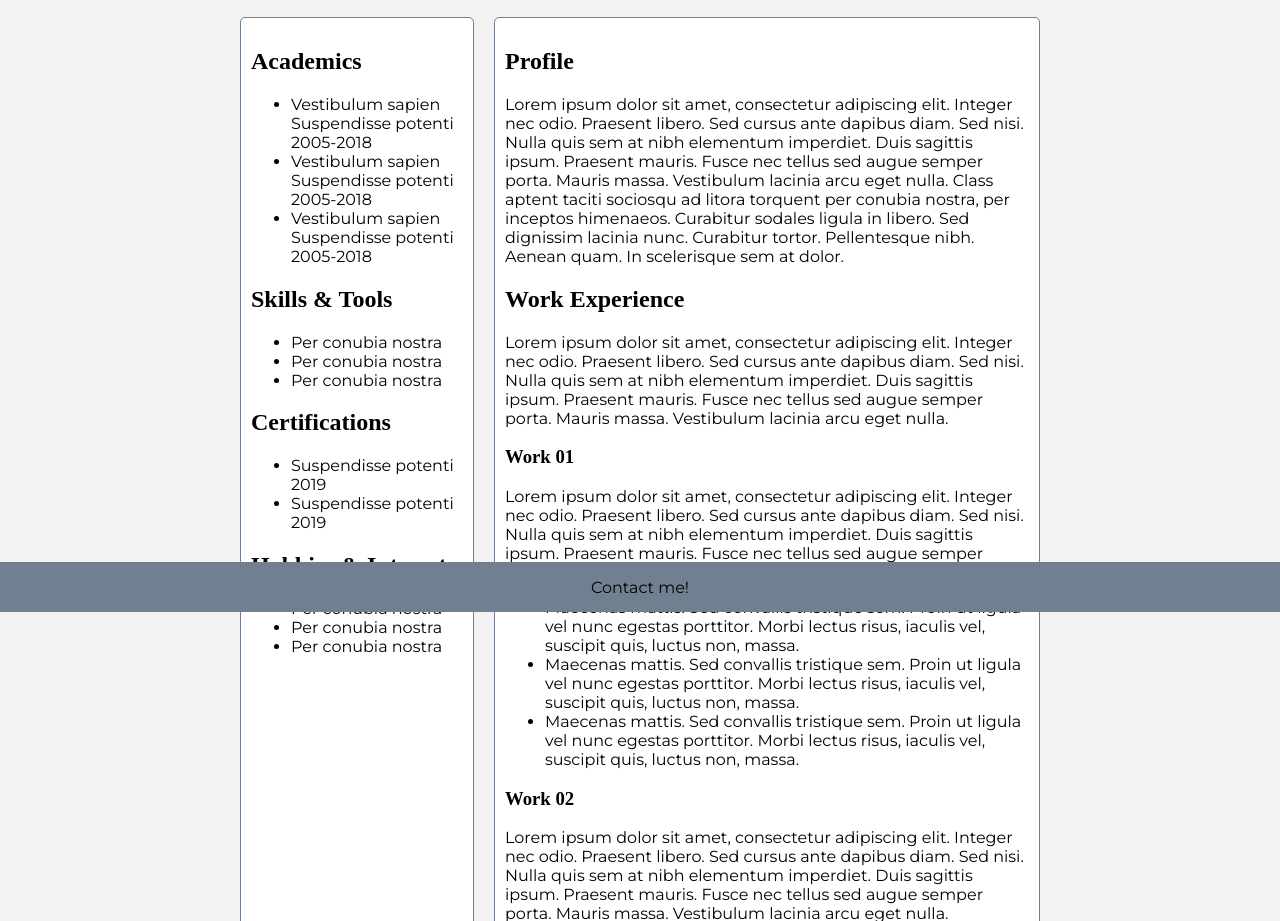
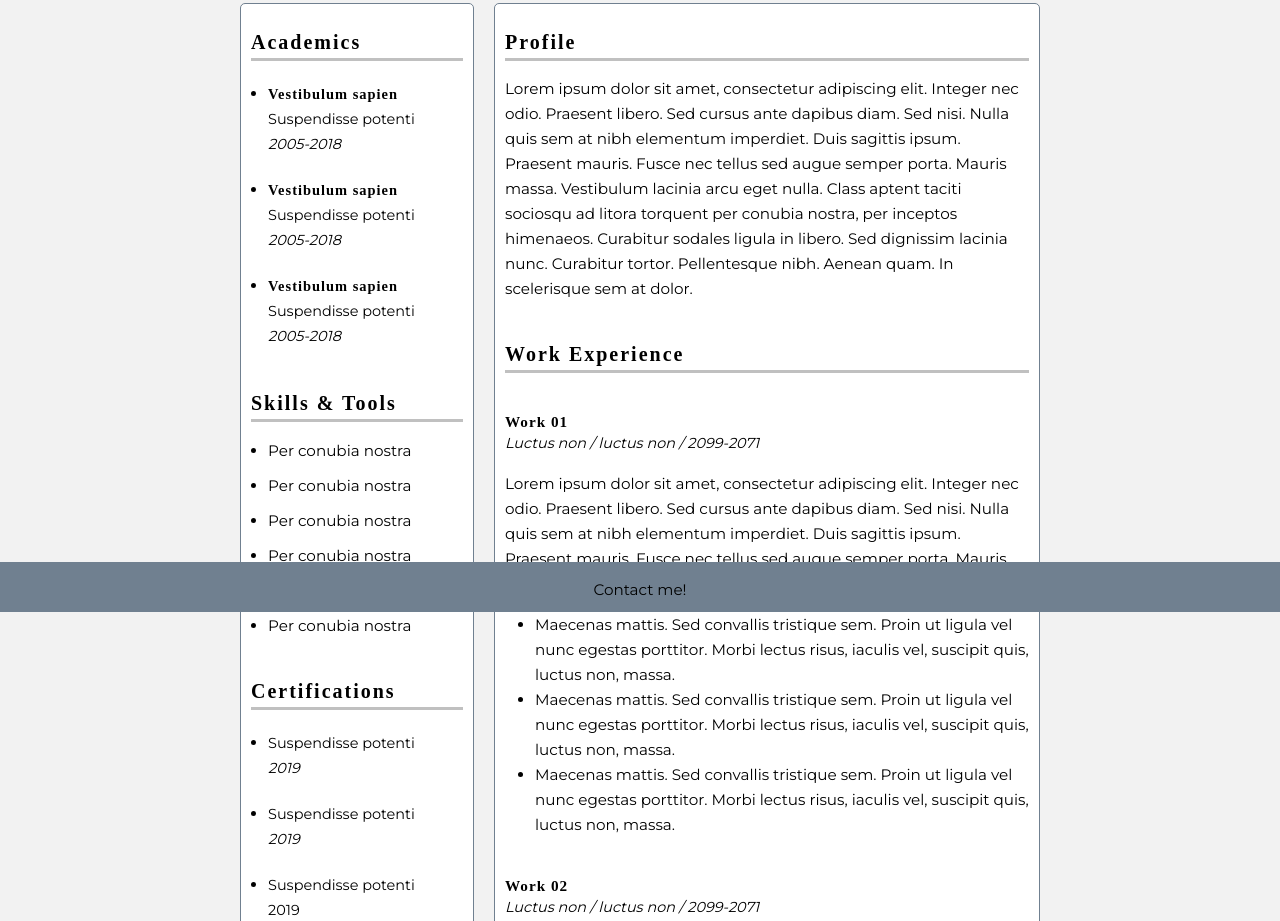
Before and after one commit to roziercd/roziercd.github.io, a plain HTML site: page index.html in a window 1280 px wide. Shown: the part 188-1109 px from the top of the page. Drawn offline with Linux system fonts and the light colour scheme; a web font is replaced by a local one.

Commit message:
v1 styles complete

```diff
--- a/css/style.css
+++ b/css/style.css
@@ -89,3 +89,74 @@ h1, h2, h3 {
       "grid-side    grid-main";
   }
 }
+
+
+/* Text Styles */
+
+.section-block {
+  padding-bottom: 10px;
+}
+
+.section-title {
+  border-bottom: 3px solid silver;
+  height: 30px;
+}
+
+.work-experience-title {
+  margin-top: 40px;
+  margin-bottom: 0px;
+}
+
+ul.work-experience-bullets {
+  padding-left: 30px
+}
+
+h1 {
+  font-size: 165%;
+  letter-spacing: 2px;
+}
+
+h2 {
+  font-size: 125%;
+  letter-spacing: 2px;
+}
+
+h3 {
+  font-size: 95%;
+  letter-spacing: 1px;
+  margin-top: 0;
+  margin-bottom: 0;
+  margin-left: 0;
+  margin-right: 0;
+  font-weight: bold;
+}
+
+.multi-line-lines, .work-experience-title-lines, .work-experience-subtitle-lines {
+    margin: 0;
+    padding: 0;
+}
+
+.work-experience-subtitle-lines {
+  font-size: 90%;
+}
+
+p, li {
+  line-height: 25px;
+  font-size: 95%;
+}
+
+ul {
+  padding-left: 17px
+}
+
+li:first-child {
+  margin-top: 0;
+}
+
+li.multi-line-bullets {
+  margin-top: 20px;
+}
+
+li.single-line-bullets {
+  margin-top: 10px;
+}
--- a/index.html
+++ b/index.html
@@ -33,31 +33,40 @@
             </div>
 
             <div class="main-content">
-                <div class="profile">
-                    <h2>Profile</h2>
+                <div class="profile section-block">
+                    <div class="section-title"><h2>Profile</h2></div>
                     <p>Lorem ipsum dolor sit amet, consectetur adipiscing elit. Integer nec odio. Praesent libero. Sed cursus ante dapibus diam. Sed nisi. Nulla quis sem at nibh elementum imperdiet. Duis sagittis ipsum. Praesent mauris. Fusce nec tellus sed augue semper porta. Mauris massa. Vestibulum lacinia arcu eget nulla. Class aptent taciti sociosqu ad litora torquent per conubia nostra, per inceptos himenaeos. Curabitur sodales ligula in libero. Sed dignissim lacinia nunc. Curabitur tortor. Pellentesque nibh. Aenean quam. In scelerisque sem at dolor.</p>
                 </div>
-                <div class="work-experience">
-                    <h2>Work Experience</h2>
-                    <p>Lorem ipsum dolor sit amet, consectetur adipiscing elit. Integer nec odio. Praesent libero. Sed cursus ante dapibus diam. Sed nisi. Nulla quis sem at nibh elementum imperdiet. Duis sagittis ipsum. Praesent mauris. Fusce nec tellus sed augue semper porta. Mauris massa. Vestibulum lacinia arcu eget nulla.</p>
+                <div class="work-experience section-block">
+                    <div class="section-title"><h2>Work Experience</h2></div>
+
                     <div class="work-experience-01">
-                        <h3>Work 01</h3>
+                            <div class="work-experience-title">
+                                <h3 class="work-experience-title-lines">Work 01</h3>
+                                <p class="work-experience-subtitle-lines"><i>Luctus non / luctus non / 2099-2071</i></p>
+                            </div>
                         <p>Lorem ipsum dolor sit amet, consectetur adipiscing elit. Integer nec odio. Praesent libero. Sed cursus ante dapibus diam. Sed nisi. Nulla quis sem at nibh elementum imperdiet. Duis sagittis ipsum. Praesent mauris. Fusce nec tellus sed augue semper porta. Mauris massa. Vestibulum lacinia arcu eget nulla.</p>
-                        <ul class="work-bullets">
+                        <ul class="work-experience-bullets">
                             <li>Maecenas mattis. Sed convallis tristique sem. Proin ut ligula vel nunc egestas porttitor. Morbi lectus risus, iaculis vel, suscipit quis, luctus non, massa.</li>
                             <li>Maecenas mattis. Sed convallis tristique sem. Proin ut ligula vel nunc egestas porttitor. Morbi lectus risus, iaculis vel, suscipit quis, luctus non, massa.</li>
                             <li>Maecenas mattis. Sed convallis tristique sem. Proin ut ligula vel nunc egestas porttitor. Morbi lectus risus, iaculis vel, suscipit quis, luctus non, massa.</li>
                         </ul>
-                        <h3>Work 02</h3>
+                        <div class="work-experience-title">
+                            <h3 class="work-experience-title-lines">Work 02</h3>
+                            <p class="work-experience-subtitle-lines"><i>Luctus non / luctus non / 2099-2071</i></p>
+                        </div>
                         <p>Lorem ipsum dolor sit amet, consectetur adipiscing elit. Integer nec odio. Praesent libero. Sed cursus ante dapibus diam. Sed nisi. Nulla quis sem at nibh elementum imperdiet. Duis sagittis ipsum. Praesent mauris. Fusce nec tellus sed augue semper porta. Mauris massa. Vestibulum lacinia arcu eget nulla.</p>
-                        <ul class="work-bullets">
+                        <ul class="work-experience-bullets">
                             <li>Maecenas mattis. Sed convallis tristique sem. Proin ut ligula vel nunc egestas porttitor. Morbi lectus risus, iaculis vel, suscipit quis, luctus non, massa.</li>
                             <li>Maecenas mattis. Sed convallis tristique sem. Proin ut ligula vel nunc egestas porttitor. Morbi lectus risus, iaculis vel, suscipit quis, luctus non, massa.</li>
                             <li>Maecenas mattis. Sed convallis tristique sem. Proin ut ligula vel nunc egestas porttitor. Morbi lectus risus, iaculis vel, suscipit quis, luctus non, massa.</li>
                         </ul>
-                        <h3>Work 03</h3>
+                        <div class="work-experience-title">
+                            <h3 class="work-experience-title-lines">Work 03</h3>
+                            <p class="work-experience-subtitle-lines"><i>Luctus non / luctus non / 2099-2071</i></p>
+                        </div>
                         <p>Lorem ipsum dolor sit amet, consectetur adipiscing elit. Integer nec odio. Praesent libero. Sed cursus ante dapibus diam. Sed nisi. Nulla quis sem at nibh elementum imperdiet. Duis sagittis ipsum. Praesent mauris. Fusce nec tellus sed augue semper porta. Mauris massa. Vestibulum lacinia arcu eget nulla.</p>
-                        <ul class="work-bullets">
+                        <ul class="work-experience-bullets">
                             <li>Maecenas mattis. Sed convallis tristique sem. Proin ut ligula vel nunc egestas porttitor. Morbi lectus risus, iaculis vel, suscipit quis, luctus non, massa.</li>
                             <li>Maecenas mattis. Sed convallis tristique sem. Proin ut ligula vel nunc egestas porttitor. Morbi lectus risus, iaculis vel, suscipit quis, luctus non, massa.</li>
                             <li>Maecenas mattis. Sed convallis tristique sem. Proin ut ligula vel nunc egestas porttitor. Morbi lectus risus, iaculis vel, suscipit quis, luctus non, massa.</li>
@@ -66,35 +75,60 @@
                 </div>
             </div>
             <div class="side-content">
-                <div class="academics">
-                    <h2>Academics</h2>
+                <div class="academics section-block">
+                    <div class="section-title"><h2>Academics</h2></div>
                     <ul class="side-bullets">
-                        <li>Vestibulum sapien<br />Suspendisse potenti<br />2005-2018</li>
-                        <li>Vestibulum sapien<br />Suspendisse potenti<br />2005-2018</li>
-                        <li>Vestibulum sapien<br />Suspendisse potenti<br />2005-2018</li>
+                        <li class="multi-line-bullets">
+                            <h3 class="multi-line-lines">Vestibulum sapien</h3>
+                            <p class="multi-line-lines">Suspendisse potenti</p>
+                            <p class="multi-line-lines"><i>2005-2018</i></p>
+                        </li>
+                        <li class="multi-line-bullets">
+                            <h3 class="multi-line-lines">Vestibulum sapien</h3>
+                            <p class="multi-line-lines">Suspendisse potenti</p>
+                            <p class="multi-line-lines"><i>2005-2018</i></p>
+                        </li>
+                        <li class="multi-line-bullets">
+                            <h3 class="multi-line-lines">Vestibulum sapien</h3>
+                            <p class="multi-line-lines">Suspendisse potenti</p>
+                            <p class="multi-line-lines"><i>2005-2018</i></p>
+                        </li>
                     </ul>
                 </div>
-                <div class="skills">
-                    <h2>Skills & Tools</h2>
+                <div class="skills section-block">
+                    <div class="section-title"><h2>Skills & Tools</h2></div>
                     <ul class="side-bullets">
-                        <li>Per conubia nostra</li>
-                        <li>Per conubia nostra</li>
-                        <li>Per conubia nostra</li>
+                        <li class="single-line-bullets">Per conubia nostra</li>
+                        <li class="single-line-bullets">Per conubia nostra</li>
+                        <li class="single-line-bullets">Per conubia nostra</li>
+                        <li class="single-line-bullets">Per conubia nostra</li>
+                        <li class="single-line-bullets">Per conubia nostra</li>
+                        <li class="single-line-bullets">Per conubia nostra</li>
                     </ul>
                 </div>
-                <div class="certifications">
-                    <h2>Certifications</h2>
+                <div class="certifications section-block">
+                    <div class="section-title"><h2>Certifications</h2></div>
                     <ul class="side-bullets">
-                        <li>Suspendisse potenti<br />2019</li>
-                        <li>Suspendisse potenti<br />2019</li>
+                        <li class="multi-line-bullets">
+                            <p class="multi-line-lines">Suspendisse potenti</p>
+                            <p class="multi-line-lines"><i>2019</i></p>
+                        </li>
+                        <li class="multi-line-bullets">
+                            <p class="multi-line-lines">Suspendisse potenti</p>
+                            <p class="multi-line-lines"><i>2019</i></p>
+                        </li>
+                        <li class="multi-line-bullets">
+                            <p class="multi-line-lines">Suspendisse potenti</p>
+                            <p class="multi-line-lines">2019</p>
+                        </li>
                     </ul>
                 </div>
-                <div class="hobbies">
-                    <h2>Hobbies & Interests </h2>
+                <div class="hobbies section-block">
+                    <div class="section-title"><h2>Hobbies & Interests</h2></div>
                     <ul class="side-bullets">
-                        <li>Per conubia nostra</li>
-                        <li>Per conubia nostra</li>
-                        <li>Per conubia nostra</li>
+                        <li class="single-line-bullets">Per conubia nostra</li>
+                        <li class="single-line-bullets">Per conubia nostra</li>
+                        <li class="single-line-bullets">Per conubia nostra</li>
                     </ul>
                 </div>
             </div>
```
